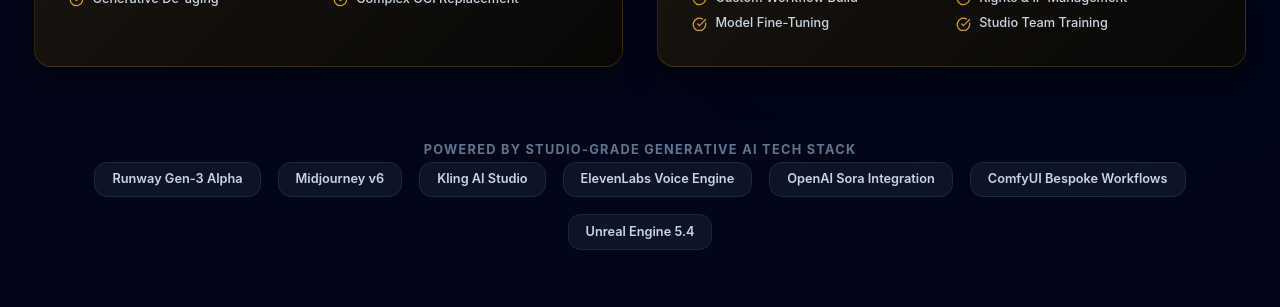
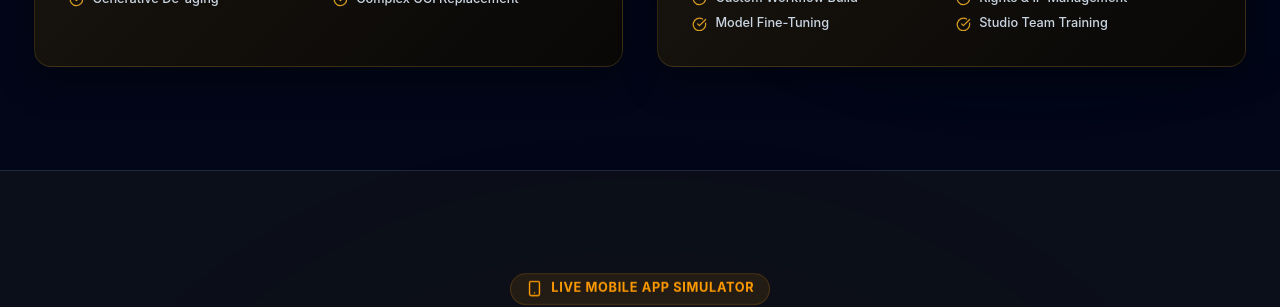
Before and after one commit to mishrashivam13/Gupta-Studio-, a React (Vite) app: page / in a window 1280 px wide. Shown: the part 3700-4007 px from the top of the page. Built offline with nearby package versions, Linux system fonts and the light colour scheme.

Commit message:
new codew

```diff
--- a/src/components/ServicesAIFilms.jsx
+++ b/src/components/ServicesAIFilms.jsx
@@ -88,7 +88,7 @@
         </div>
 
         {/* AI Tech Stack Marquee */}
-        <div className="mt-16 text-center space-y-4 reveal-init">
+        {/* <div className="mt-16 text-center space-y-4 reveal-init">
           <span className="text-xs font-bold text-slate-500 uppercase tracking-widest">
             Powered By Studio-Grade Generative AI Tech Stack
           </span>
@@ -101,7 +101,7 @@
               </span>
             ))}
           </div>
-        </div>
+        </div> */}
 
       </div>
     </section>
```
